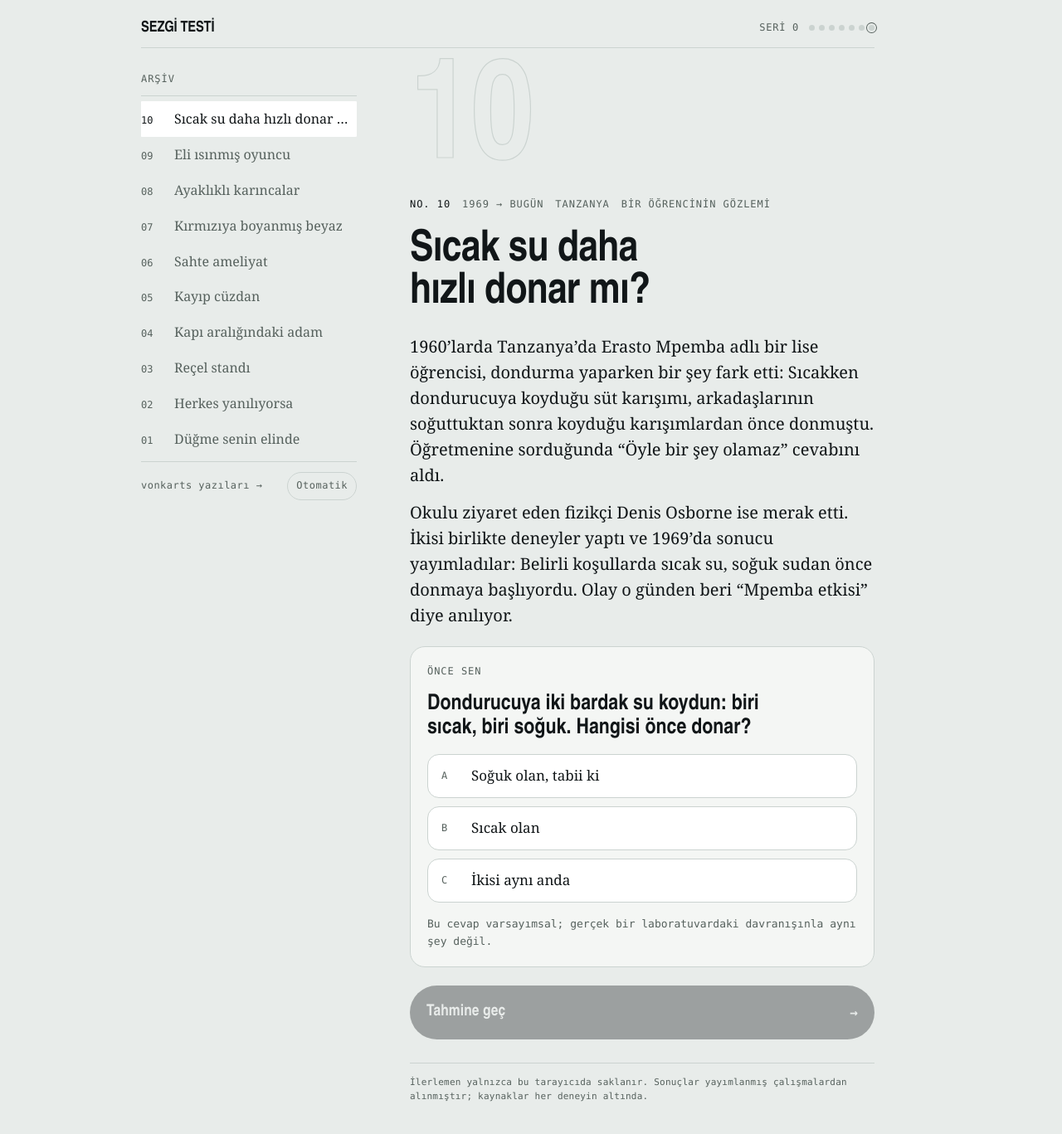
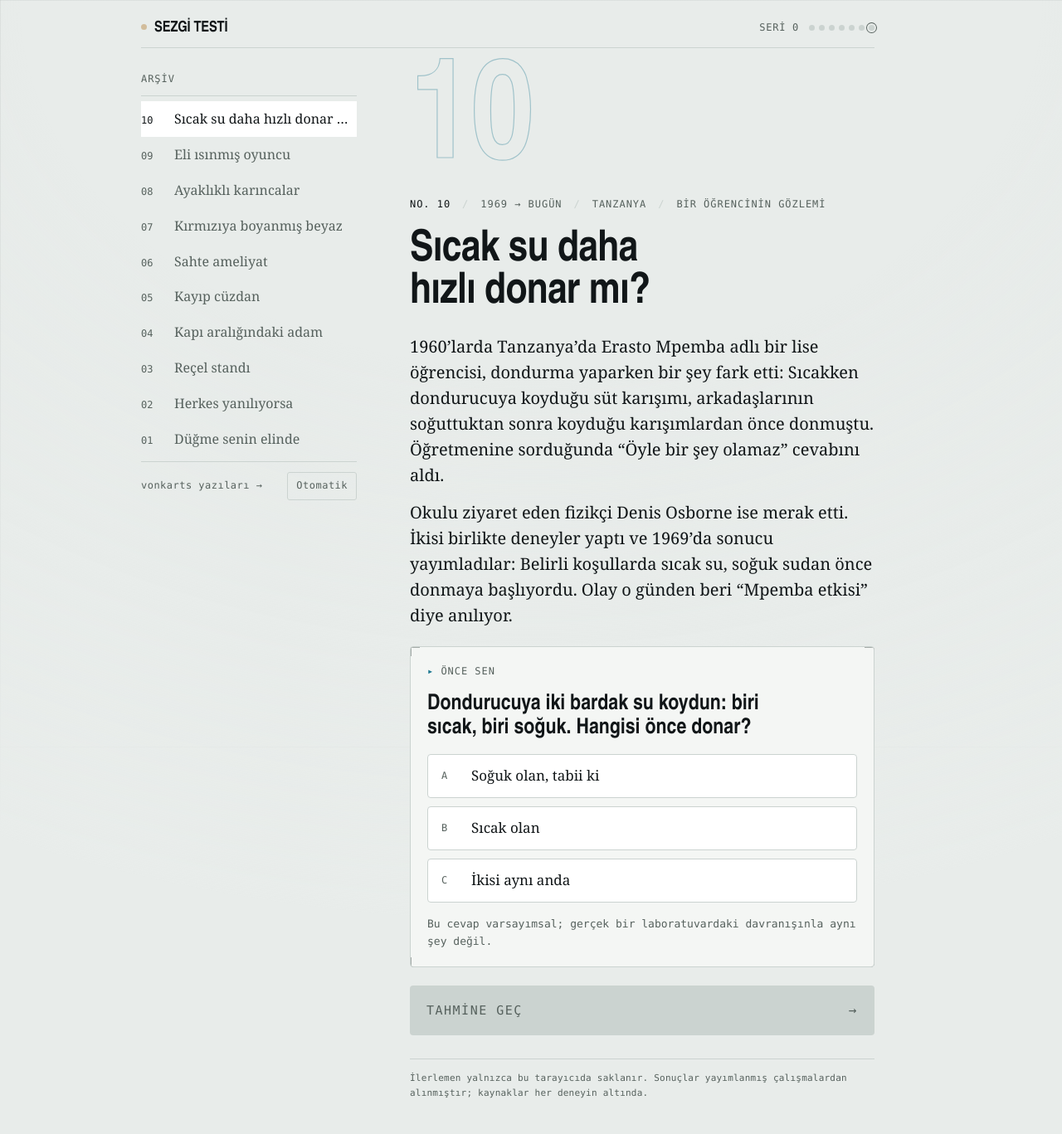
Before and after one commit to vonkarts/vonkarts.github.io, a Jekyll site: the page built from tr/sezgi-testi/index.html, in a window 1280 px wide and 1387 px high. Shown: the top 1367 px of the window at 83% size. Built offline with Jekyll 4.4.1, drawn with Linux system fonts in a browser that asks for light colours; some web fonts are replaced.

Commit message:
Önizleme: fütüristik katman, şifre çözme ve tarama animasyonları

```diff
--- a/_layouts/experiment.html
+++ b/_layouts/experiment.html
@@ -112,6 +112,7 @@
   "url":{{ e.url | absolute_url | jsonify }},"latest":{{ latest.ref | jsonify }},"list":{{ list | strip }},"t":{{ T | jsonify }}}</script>
   <script src="https://cdn.jsdelivr.net/npm/gsap@3.13.0/dist/gsap.min.js" defer></script>
   <script src="https://cdn.jsdelivr.net/npm/gsap@3.13.0/dist/SplitText.min.js" defer></script>
+  <script src="https://cdn.jsdelivr.net/npm/gsap@3.13.0/dist/ScrambleTextPlugin.min.js" defer></script>
   <script src="{{ '/assets/game/game.js' | relative_url }}?v={{ site.time | date: '%s' }}" defer></script>
   <script>(function(){var ua=navigator.userAgent||'';if(navigator.webdriver||/(?:^|[^a-z])bot|bot\/|crawl|spider|Lighthouse|HeadlessChrome|PTST|Page Speed/i.test(ua))return;
   var s=document.createElement('script');s.async=true;s.src='https://gc.zgo.at/count.js';s.setAttribute('data-goatcounter','https://vonkarts.goatcounter.com/count');document.body.appendChild(s);})();</script>
--- a/assets/game/game.css
+++ b/assets/game/game.css
@@ -207,3 +207,62 @@
 .foot{font-family:var(--mono);font-size:11px;color:var(--muted);line-height:1.6;letter-spacing:.02em;border-top:1px solid var(--line);padding-top:14px;margin:0}
 
 @media (prefers-reduced-motion:reduce){*{transition:none!important}}
+
+/* ===== Fütüristik katman: ölçüm ızgarası, köşe çerçeveleri, ışıma, keskin köşeler ===== */
+:root{--grid:rgba(124,198,221,.055);--glow-g:0 0 22px rgba(124,198,221,.45);--glow-r:0 0 26px rgba(240,180,76,.5);--dot-g:0 0 10px rgba(124,198,221,.55);--dot-r:0 0 10px rgba(240,180,76,.6);--brk:var(--muted)}
+@media (prefers-color-scheme: light){:root:not([data-theme="dark"]){--grid:rgba(17,22,24,.055);--glow-g:none;--glow-r:none;--dot-g:none;--dot-r:none}}
+:root[data-theme="light"]{--grid:rgba(17,22,24,.055);--glow-g:none;--glow-r:none;--dot-g:none;--dot-r:none}
+
+body{background-image:linear-gradient(var(--grid) 1px,transparent 1px),linear-gradient(90deg,var(--grid) 1px,transparent 1px);
+  background-size:24px 24px;background-position:-1px -1px;background-attachment:fixed}
+body::before{content:"";position:fixed;inset:0;pointer-events:none;z-index:0;background:radial-gradient(120% 80% at 50% 0%,transparent 40%,var(--bg) 100%)}
+.shell{position:relative;z-index:1}
+
+/* köşe çerçeveleri (nişangâh) */
+.panel,.stat,.card,.note{border-radius:4px;position:relative;
+  --b:var(--brk);
+  background-image:
+    linear-gradient(var(--b),var(--b)),linear-gradient(var(--b),var(--b)),
+    linear-gradient(var(--b),var(--b)),linear-gradient(var(--b),var(--b)),
+    linear-gradient(var(--b),var(--b)),linear-gradient(var(--b),var(--b)),
+    linear-gradient(var(--b),var(--b)),linear-gradient(var(--b),var(--b));
+  background-repeat:no-repeat;
+  background-size:12px 1.5px,1.5px 12px,12px 1.5px,1.5px 12px,12px 1.5px,1.5px 12px,12px 1.5px,1.5px 12px;
+  background-position:-1px -1px,-1px -1px,calc(100% + 1px) -1px,calc(100% + 1px) -1px,-1px calc(100% + 1px),-1px calc(100% + 1px),calc(100% + 1px) calc(100% + 1px),calc(100% + 1px) calc(100% + 1px)}
+.panel{background-color:var(--surface)}
+.stat{background-color:var(--raise);--b:var(--real)}
+.card{background-color:var(--fg);--b:var(--bg)}
+.note{border-style:solid;background-color:transparent}
+.opt,.gen button,.stand{border-radius:4px}
+.arc-item{border-radius:3px}
+.opt[aria-pressed="true"],.gen button[aria-pressed="true"]{box-shadow:var(--dot-g)}
+.opt.right{box-shadow:var(--dot-r)}
+
+/* başlık şeridi: yanıp sönen kayıt ışığı */
+.mark::before{content:"";display:inline-block;width:7px;height:7px;border-radius:50%;background:var(--real);margin-right:9px;vertical-align:2px;box-shadow:var(--dot-r);animation:rec 2.4s ease-in-out infinite}
+@keyframes rec{0%,100%{opacity:1}50%{opacity:.25}}
+.eyebrow span+span::before{content:"/";margin-right:14px;color:var(--line)}
+.eyebrow{gap:6px 14px}
+
+/* büyük rakamlar ve noktalar ışır */
+.no{-webkit-text-stroke:1.2px var(--guess);opacity:.35}
+.big{text-shadow:var(--glow-g)}
+.big.real,.stat b{text-shadow:var(--glow-r)}
+.p.g{box-shadow:var(--dot-g)}
+.people.revealed .p.a{box-shadow:var(--dot-r)}
+.people{position:relative}
+.sweep{position:absolute;left:-6px;right:-6px;height:2px;top:0;background:var(--real);box-shadow:0 0 14px 2px var(--real);border-radius:2px;pointer-events:none;opacity:0}
+.gapbar .span{box-shadow:var(--dot-r)}
+
+/* düğmeler: keskin, ışıklı */
+.cta{border-radius:4px;font-family:var(--mono);font-weight:500;font-size:15px;letter-spacing:.1em;text-transform:uppercase;background:var(--guess);color:var(--bg);box-shadow:var(--glow-g)}
+.cta:disabled{box-shadow:none;background:var(--line);color:var(--muted);opacity:1}
+.cta.alt,.next .cta{background:none;color:var(--fg);border:1px solid var(--line);box-shadow:none}
+.card .copy{border-radius:3px}
+.theme{border-radius:3px}
+
+/* makale bölümleri: başlıklar konsol etiketi gibi */
+.blk h2::before,.srcs h2::before,.panel h2::before{content:"▸ ";color:var(--guess)}
+.blk.surprise h2::before{color:var(--real)}
+
+@media (prefers-reduced-motion:reduce){.mark::before{animation:none}}
--- a/assets/game/game.js
+++ b/assets/game/game.js
@@ -14,6 +14,15 @@
 var ANIM = !!G && !REDUCE;
 if (G && window.SplitText) { try { G.registerPlugin(SplitText); } catch(x){} }
 var CAN_SPLIT = ANIM && !!window.SplitText;
+if (G && window.ScrambleTextPlugin) { try { G.registerPlugin(ScrambleTextPlugin); } catch(x){} }
+var CAN_SCRAMBLE = ANIM && !!window.ScrambleTextPlugin;
+var LOW = "abcdefghijklmnopqrstuvwxyz0123456789", UP = "ABCDEFGHIJKLMNOPRSTUVYZ0123456789";
+/* Harfler şifre çözülür gibi yerine oturur. Yer tutması için önce aynı uzunlukta rastgele harfler yazılır. */
+function scramble(tl, el, at, dur, set){
+  var txt = el.textContent;
+  tl.call(function(){ el.textContent = txt.replace(/\S/g, function(){ return set[Math.floor(Math.random()*set.length)]; }); }, null, at);
+  tl.to(el, { duration:dur, ease:"none", scrambleText:{ text:txt, chars:set, revealDelay:dur*.35, speed:.9 } }, at);
+}
 function esc(t){ return String(t).replace(/[&<>"]/g, function(c){ return {"&":"&amp;","<":"&lt;",">":"&gt;",'"':"&quot;"}[c]; }); }
 function fill(s, k, v){ return String(s).split("[" + k + "]").join(v); }
 function pad(n){ return String(n).padStart(2, "0"); }
@@ -89,8 +98,10 @@
   var no = $(".no", root), title = $("h1.title", root), eb = $(".eyebrow", root), story = $$(".story p", root), rest = $$("[data-in]", root);
   if (no) tl.from(no, { yPercent:30, opacity:0, duration:.9 }, 0);
   if (eb) tl.from(eb.children, { opacity:0, y:8, stagger:.06, duration:.5 }, .05);
+  if (eb && CAN_SCRAMBLE) $$("span", eb).forEach(function(s, i){ if (!s.children.length) scramble(tl, s, .1 + i*.05, .7, UP); });
   if (title) {
-    if (CAN_SPLIT) { var st = SplitText.create(title, { type:"words,lines", mask:"lines" }); tl.from(st.words, { yPercent:110, duration:.8, stagger:.05, onComplete:function(){ st.revert(); } }, .1); }
+    if (CAN_SCRAMBLE) scramble(tl, title, .1, Math.min(1.4, .5 + title.textContent.length*.012), LOW);
+    else if (CAN_SPLIT) { var st = SplitText.create(title, { type:"words,lines", mask:"lines" }); tl.from(st.words, { yPercent:110, duration:.8, stagger:.05, onComplete:function(){ st.revert(); } }, .1); }
     else tl.from(title, { opacity:0, y:16, duration:.6 }, .1);
   }
   story.forEach(function(p, i){
@@ -276,6 +287,8 @@
       var paint = function(){ var v = Math.round(o.v); anum.innerHTML = "<sup>%</sup>" + v; dots.forEach(function(d, i){ d.classList.toggle("a", i < v); }); };
       if (ANIM) {
         G.to(o, { v:E.answer, duration:1.8, ease:"power3.out", delay:.45, onUpdate:paint });
+        var sw = document.createElement("div"); sw.className = "sweep"; $("#people").appendChild(sw);
+        G.timeline({ delay:.45 }).set(sw, { opacity:1, top:0 }).to(sw, { top:"100%", duration:1.6, ease:"power2.inOut" }).to(sw, { opacity:0, duration:.3, onComplete:function(){ sw.remove(); } });
         G.fromTo(anum, { fontVariationSettings:'"wdth" 50' }, { fontVariationSettings:'"wdth" 64', duration:1.8, ease:"power3.out", delay:.45 });
         G.from(".gapbar .span", { scaleX:0, duration:1, ease:"power2.out", delay:1.4 });
         G.from(".gapbar .pin", { scaleY:0, duration:.5, stagger:.12, ease:"back.out(3)", delay:1.2 });
```
Also changed, not shown: .github/preview/shot.js.
